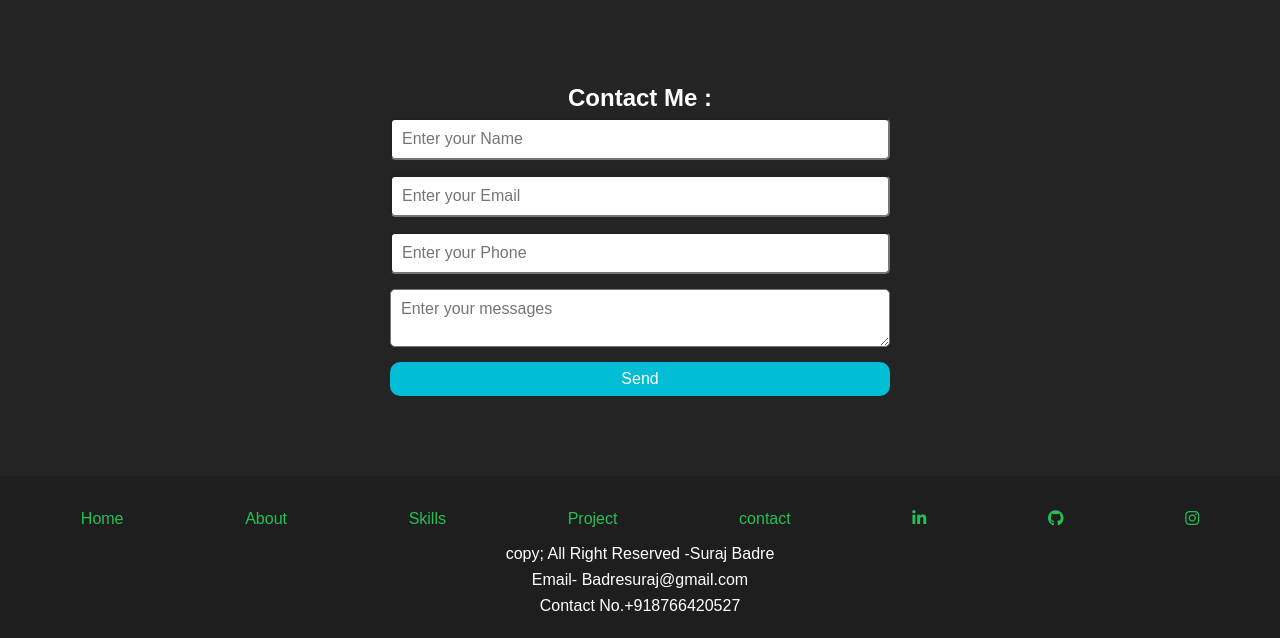
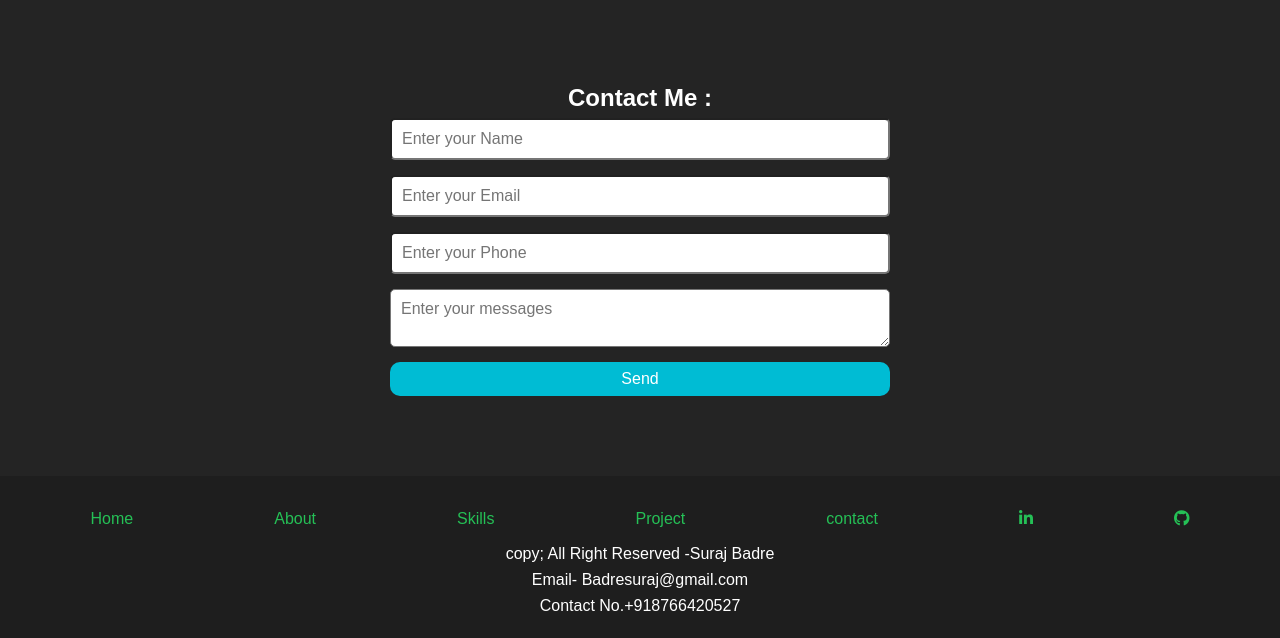
Before and after one commit to badre-suraj-23/Portfolio_suraj, a Django app: page / in a window 1280 px wide. Shown: the part 3290-3928 px from the top of the page. Run offline with Django 5.2, Linux system fonts and the light colour scheme.

Commit message:
Updated link

```diff
--- a/base/templates/home.html
+++ b/base/templates/home.html
@@ -181,9 +181,7 @@
             <a href="https://github.com/badre-suraj-23" target="_blank">
                 <i class="fa-brands fa-github"></i>
             </a>
-            <a href="https://www.instagram.com/invites/contact/?igsh=15us6b6rzkcb5&utm_content=39mwh4x " target="_blank">
-                <i class="fa-brands fa-instagram"></i>
-            </a></ul>
+       </ul>
      </div>
            <p class="t-center my-2 popinss">copy; All Right Reserved -<span class="cpy-white popinss">Suraj Badre</span></p>
           <p class="t-center my-2 popinss">Email- <span class="cpy-white popinss">Badresuraj@gmail.com</span></p>
--- a/portfolio/settings.py
+++ b/portfolio/settings.py
@@ -26,7 +26,7 @@ SECRET_KEY = 'django-insecure-@9#zxpih%u!h8q@=s1=6m@$m5q8d6x-m+174vtj7kftbwhv%(%
 # SECURITY WARNING: don't run with debug turned on in production!
 DEBUG = True
 
-ALLOWED_HOSTS = ["*"] #["portfolio-suraj.onrender.com"]
+ALLOWED_HOSTS =  ["portfolio-suraj.onrender.com"]   # ["*"]
 
 
 # Application definition
```
